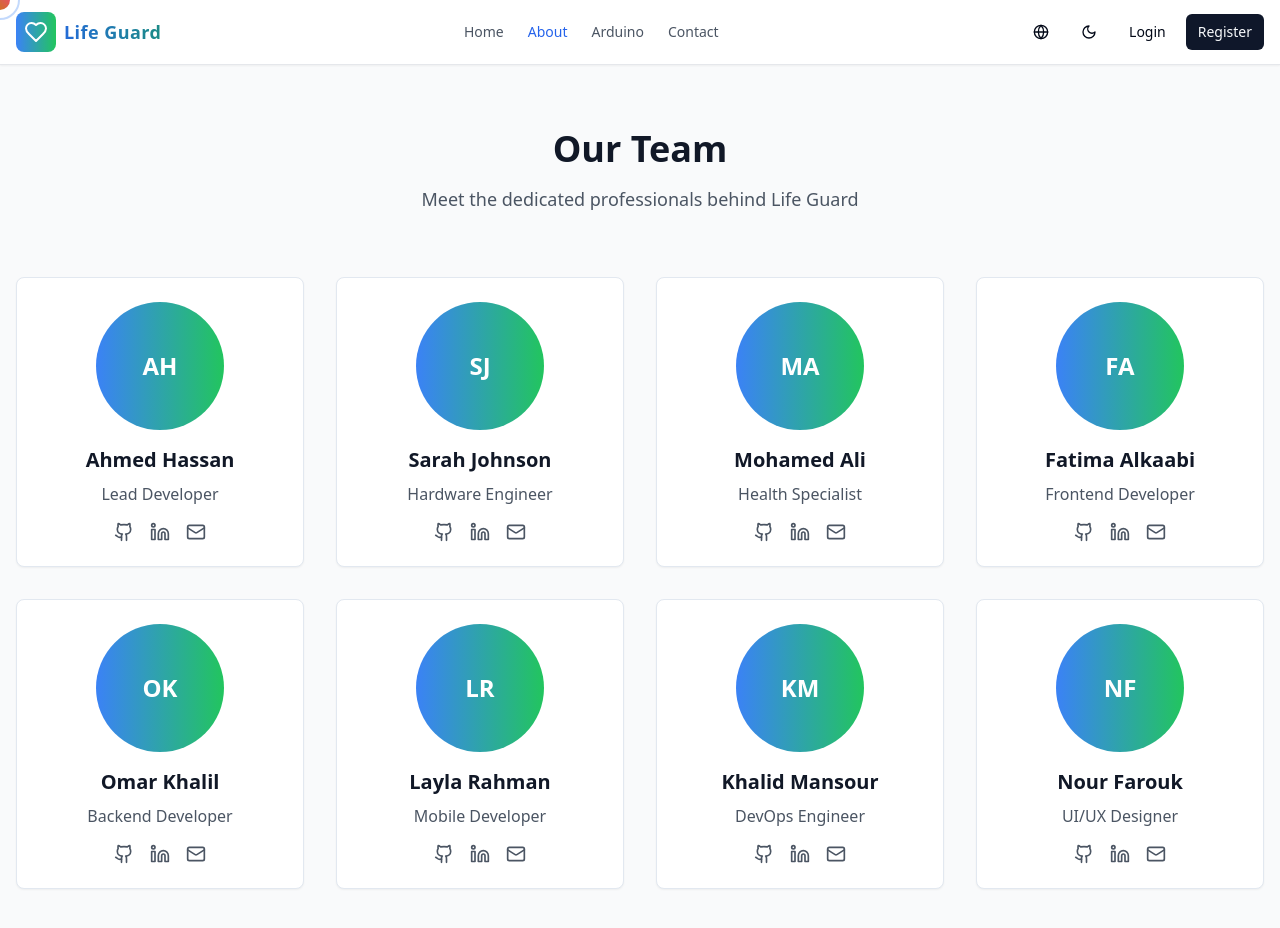
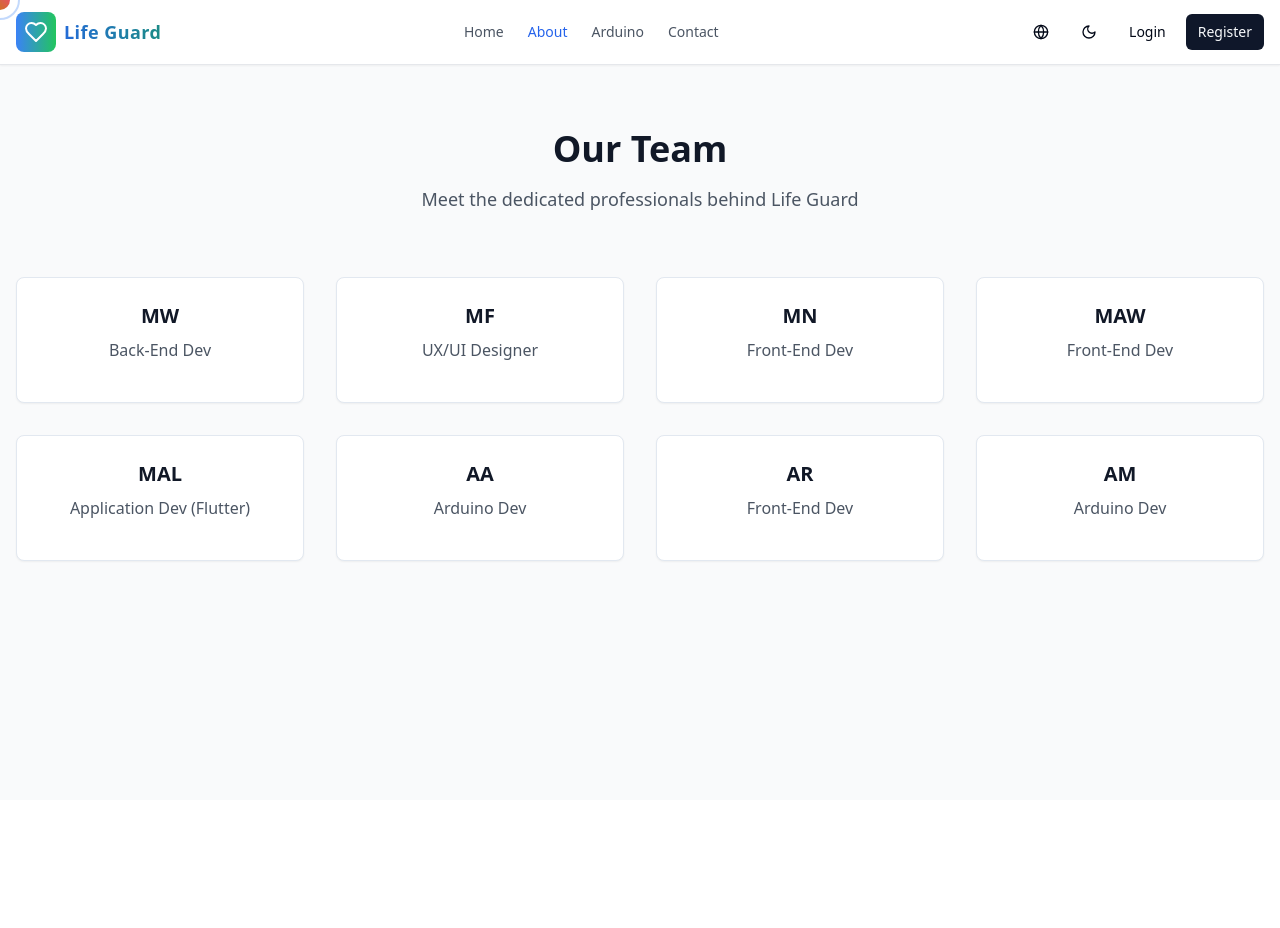
Before and after one commit to MuhammadWae7/life_guard, a React (Vite) app: page /about in a window 1280 px wide. Shown: the top 928 px of the page. After the commit the page ends 800 px from the top, so only its background shows below. Built offline with nearby package versions, Linux system fonts and the light colour scheme.

Commit message:
refactor(About): simplify team member representation and remove unused fields

```diff
--- a/src/pages/About.tsx
+++ b/src/pages/About.tsx
@@ -1,78 +1,20 @@
-
 import React from 'react';
 import { useTranslation } from 'react-i18next';
 import Header from '@/components/Header';
 import { Card, CardContent } from '@/components/ui/card';
-import { Github, Linkedin, Mail } from 'lucide-react';
 
 const About = () => {
   const { t } = useTranslation();
 
   const team = [
-    {
-      name: 'Ahmed Hassan',
-      role: 'Lead Developer',
-      image: '/placeholder.svg',
-      github: '#',
-      linkedin: '#',
-      email: 'ahmed@lifeguard.com'
-    },
-    {
-      name: 'Sarah Johnson',
-      role: 'Hardware Engineer',
-      image: '/placeholder.svg',
-      github: '#',
-      linkedin: '#',
-      email: 'sarah@lifeguard.com'
-    },
-    {
-      name: 'Mohamed Ali',
-      role: 'Health Specialist',
-      image: '/placeholder.svg',
-      github: '#',
-      linkedin: '#',
-      email: 'mohamed@lifeguard.com'
-    },
-    {
-      name: 'Fatima Alkaabi',
-      role: 'Frontend Developer',
-      image: '/placeholder.svg',
-      github: '#',
-      linkedin: '#',
-      email: 'fatima@lifeguard.com'
-    },
-    {
-      name: 'Omar Khalil',
-      role: 'Backend Developer',
-      image: '/placeholder.svg',
-      github: '#',
-      linkedin: '#',
-      email: 'omar@lifeguard.com'
-    },
-    {
-      name: 'Layla Rahman',
-      role: 'Mobile Developer',
-      image: '/placeholder.svg',
-      github: '#',
-      linkedin: '#',
-      email: 'layla@lifeguard.com'
-    },
-    {
-      name: 'Khalid Mansour',
-      role: 'DevOps Engineer',
-      image: '/placeholder.svg',
-      github: '#',
-      linkedin: '#',
-      email: 'khalid@lifeguard.com'
-    },
-    {
-      name: 'Nour Farouk',
-      role: 'UI/UX Designer',
-      image: '/placeholder.svg',
-      github: '#',
-      linkedin: '#',
-      email: 'nour@lifeguard.com'
-    }
+    { name: 'MW', role: 'Back-End Dev' },
+    { name: 'MF', role: 'UX/UI Designer' },
+    { name: 'MN', role: 'Front-End Dev' },
+    { name: 'MAW', role: 'Front-End Dev' },
+    { name: 'MAL', role: 'Application Dev (Flutter)' },
+    { name: 'AA', role: 'Arduino Dev' },
+    { name: 'AR', role: 'Front-End Dev' },
+    { name: 'AM', role: 'Arduino Dev' }
   ];
 
   return (
@@ -93,28 +35,12 @@ const About = () => {
           {team.map((member, index) => (
             <Card key={index} className="group hover:scale-105 transition-all duration-300 cursor-pointer hover:shadow-xl">
               <CardContent className="p-6 text-center">
-                <div className="w-32 h-32 mx-auto mb-4 rounded-full bg-gradient-to-r from-blue-500 to-green-500 flex items-center justify-center">
-                  <span className="text-white text-2xl font-bold">
-                    {member.name.split(' ').map(n => n[0]).join('')}
-                  </span>
-                </div>
                 <h3 className="text-xl font-semibold text-gray-900 dark:text-white mb-2">
                   {member.name}
                 </h3>
                 <p className="text-gray-600 dark:text-gray-400 mb-4">
                   {member.role}
                 </p>
-                <div className="flex justify-center space-x-4">
-                  <a href={member.github} className="text-gray-600 hover:text-blue-600 transition-colors">
-                    <Github className="h-5 w-5" />
-                  </a>
-                  <a href={member.linkedin} className="text-gray-600 hover:text-blue-600 transition-colors">
-                    <Linkedin className="h-5 w-5" />
-                  </a>
-                  <a href={`mailto:${member.email}`} className="text-gray-600 hover:text-blue-600 transition-colors">
-                    <Mail className="h-5 w-5" />
-                  </a>
-                </div>
               </CardContent>
             </Card>
           ))}
```
